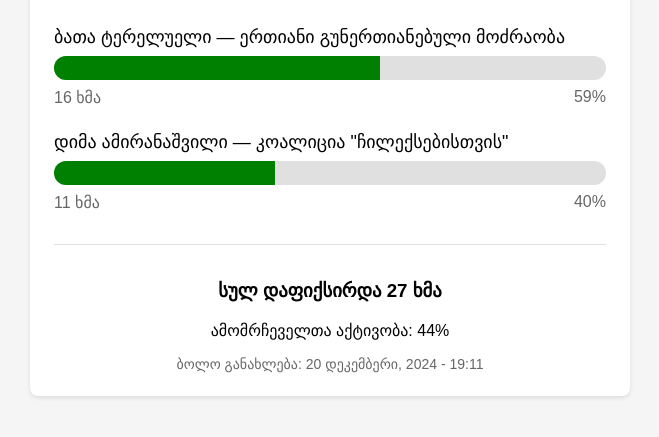
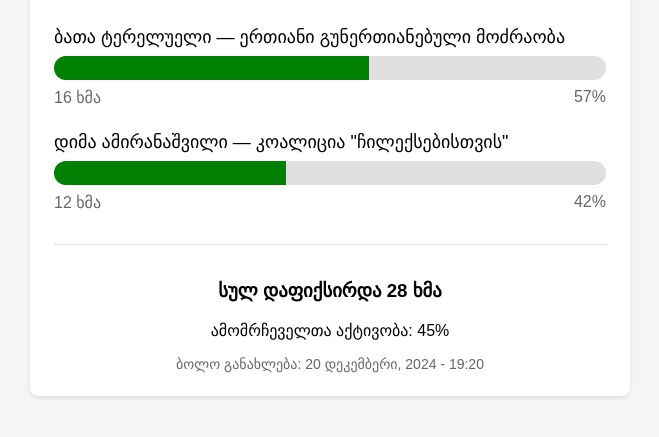
Before and after one commit to bataterelueli/besko, a plain HTML site: page shedegebi.html in a window 1280 px wide. Shown: the part 437-874 px from the top of the page, without its empty margins (310-969 px from the left). Drawn offline with Linux system fonts and the light colour scheme.

Commit message:
Update shedegebi.html

```diff
--- a/shedegebi.html
+++ b/shedegebi.html
@@ -93,32 +93,32 @@
         <div class="result-bar">
             <div class="candidate-name">ბათა ტერელუელი — ერთიანი გუნერთიანებული მოძრაობა</div>
             <div class="progress-container">
-                <div class="progress-bar" style="width: 59%;"></div>
+                <div class="progress-bar" style="width: 57%;"></div>
             </div>
             <div class="vote-details">
                 <span>16 ხმა</span>
-                <span>59%</span>
+                <span>57%</span>
             </div>
         </div>
 
         <div class="result-bar">
             <div class="candidate-name">დიმა ამირანაშვილი — კოალიცია "ჩილექსებისთვის"</div>
             <div class="progress-container">
-                <div class="progress-bar" style="width: 40%;"></div>
+                <div class="progress-bar" style="width: 42%;"></div>
             </div>
             <div class="vote-details">
-                <span>11 ხმა</span>
-                <span>40%</span>
+                <span>12 ხმა</span>
+                <span>42%</span>
             </div>
         </div>
 
         <div class="total-votes">
-            <h3>სულ დაფიქსირდა 27 ხმა</h3>
-            <p>ამომრჩეველთა აქტივობა: 44%</p>
+            <h3>სულ დაფიქსირდა 28 ხმა</h3>
+            <p>ამომრჩეველთა აქტივობა: 45%</p>
         </div>
 
         <div class="timestamp">
-            ბოლო განახლება: 20 დეკემბერი, 2024 - 19:11
+            ბოლო განახლება: 20 დეკემბერი, 2024 - 19:20
         </div>
     </div>
 
```
